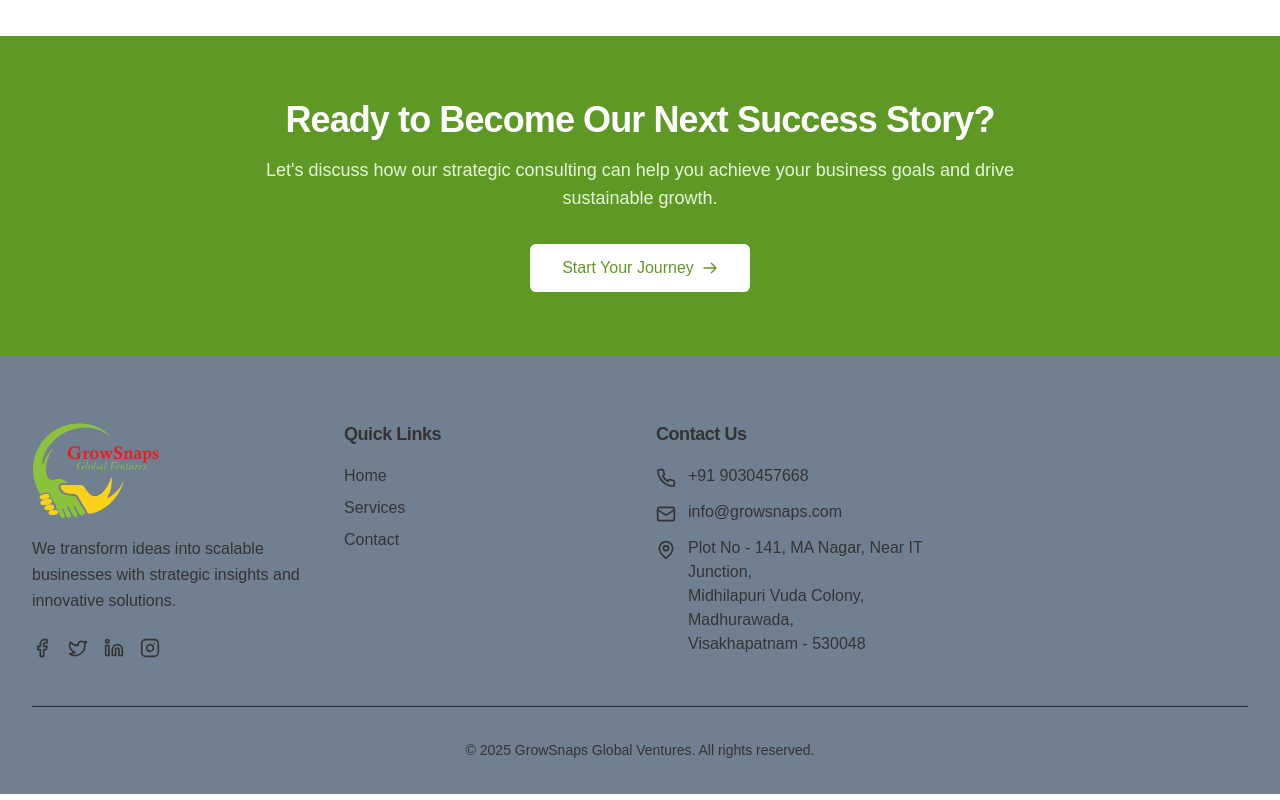
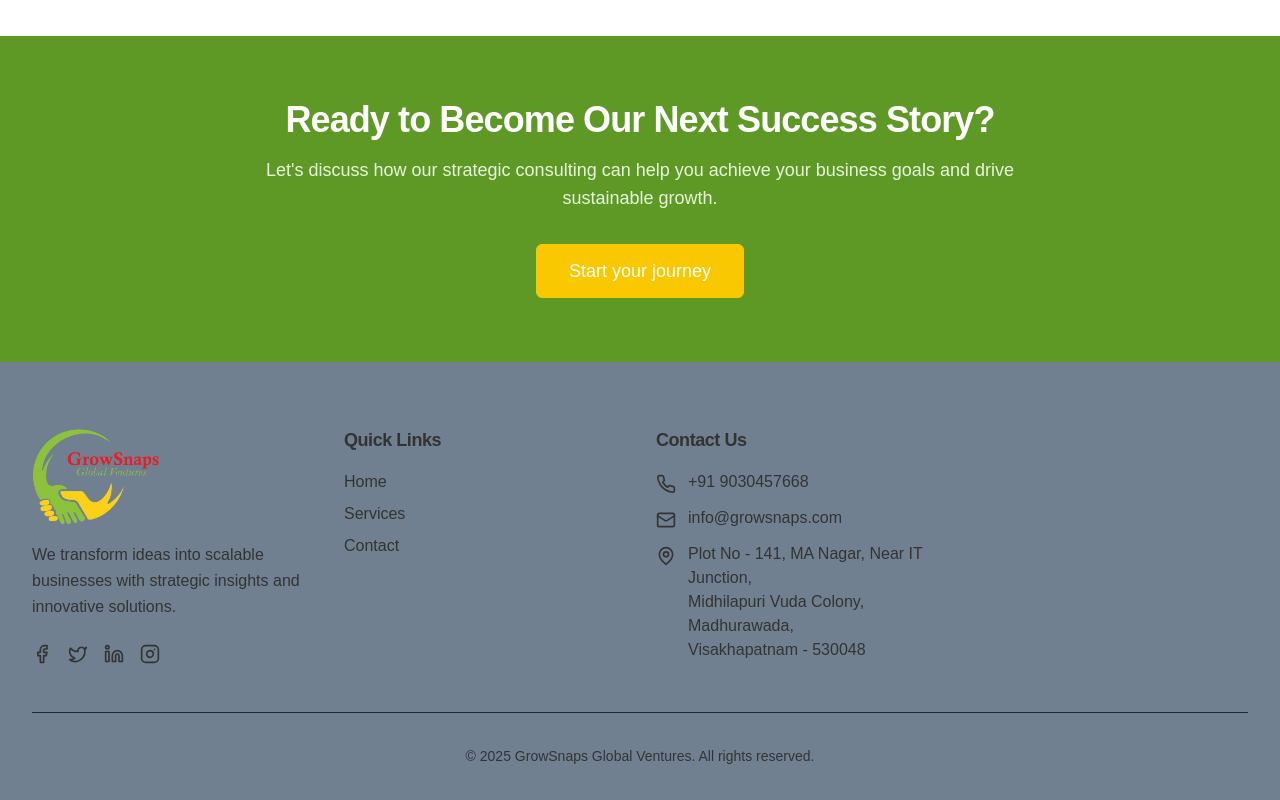
Before and after one commit to avinashkapudasi/GrowSnaps, a React (Vite) app: page /portfolio in a window 1280 px wide. Shown: the part 1413-2213 px from the top of the page. Built offline with nearby package versions, Linux system fonts and the light colour scheme; a web font is replaced by a local one.

Commit message:
button change for portfolio and deleted the follow us and added the favicon

```diff
--- a/index.html
+++ b/index.html
@@ -2,7 +2,7 @@
 <html lang="en">
   <head>
     <meta charset="UTF-8" />
-    <link rel="icon" type="image/svg+xml" href="/vite.svg" />
+    <link rel="icon" type="image/png" href="/src/assets/logo.png" />
     <meta name="viewport" content="width=device-width, initial-scale=1.0" />
     <link rel="stylesheet" href="https://rsms.me/inter/inter.css">
     <title>GrowSnaps Global Ventures - Business Growth Experts</title>
--- a/src/pages/ContactPage.tsx
+++ b/src/pages/ContactPage.tsx
@@ -95,7 +95,7 @@ const ContactPage: React.FC = () => {
               </div>
               </div>
 
-              <div className="mt-12">
+              {/* <div className="mt-12">
               <h3 className="font-semibold text-lg text-gray-900 mb-4">Follow Us</h3>
               <div className="flex space-x-4">
                 <a href="#" className="bg-gray-100 hover:bg-primary-100 transition-colors p-2 rounded-full text-gray-600 hover:text-primary-600">
@@ -119,7 +119,7 @@ const ContactPage: React.FC = () => {
                 </svg>
                 </a>
               </div>
-              </div>
+              </div> */}
             </div>
           </div>
         </div>
--- a/src/pages/PortfolioPage.tsx
+++ b/src/pages/PortfolioPage.tsx
@@ -1,7 +1,9 @@
 import React, { useState } from 'react';
 import { motion, AnimatePresence } from 'framer-motion';
+import { Link } from 'react-router-dom';
 import TestimonialCard from '../components/TestimonialCard';
 import SectionHeading from '../components/SectionHeading';
+import Button from '../components/Button';
 
 const PortfolioPage: React.FC = () => {
   const [visibleTestimonials, setVisibleTestimonials] = useState(3);
@@ -283,15 +285,15 @@ const PortfolioPage: React.FC = () => {
               transition={{ duration: 0.5, delay: 0.2 }}
               viewport={{ once: true }}
             >
-              <a
-                href="/contact"
-                className="bg-white hover:bg-gray-100 text-primary-600 font-medium py-3 px-8 rounded-md transition-colors inline-flex items-center justify-center"
-              >
-                Start Your Journey
-                <svg className="w-4 h-4 ml-2" fill="none" stroke="currentColor" viewBox="0 0 24 24">
-                  <path strokeLinecap="round" strokeLinejoin="round" strokeWidth="2" d="M14 5l7 7m0 0l-7 7m7-7H3" />
-                </svg>
-              </a>
+              <Link to="/contact">
+                <Button
+                  variant="outline"
+                  size="lg"
+                  className="bg-[#F9C800] text-[#333333] hover:bg-[#F9C800] hover:text-[#333333] border-[#F9C800]"
+                >
+                  Start your journey
+                </Button>
+              </Link>
             </motion.div>
           </div>
         </div>
```
Also changed, not shown: 1 other file (tests, documents, lock files or other folders).
